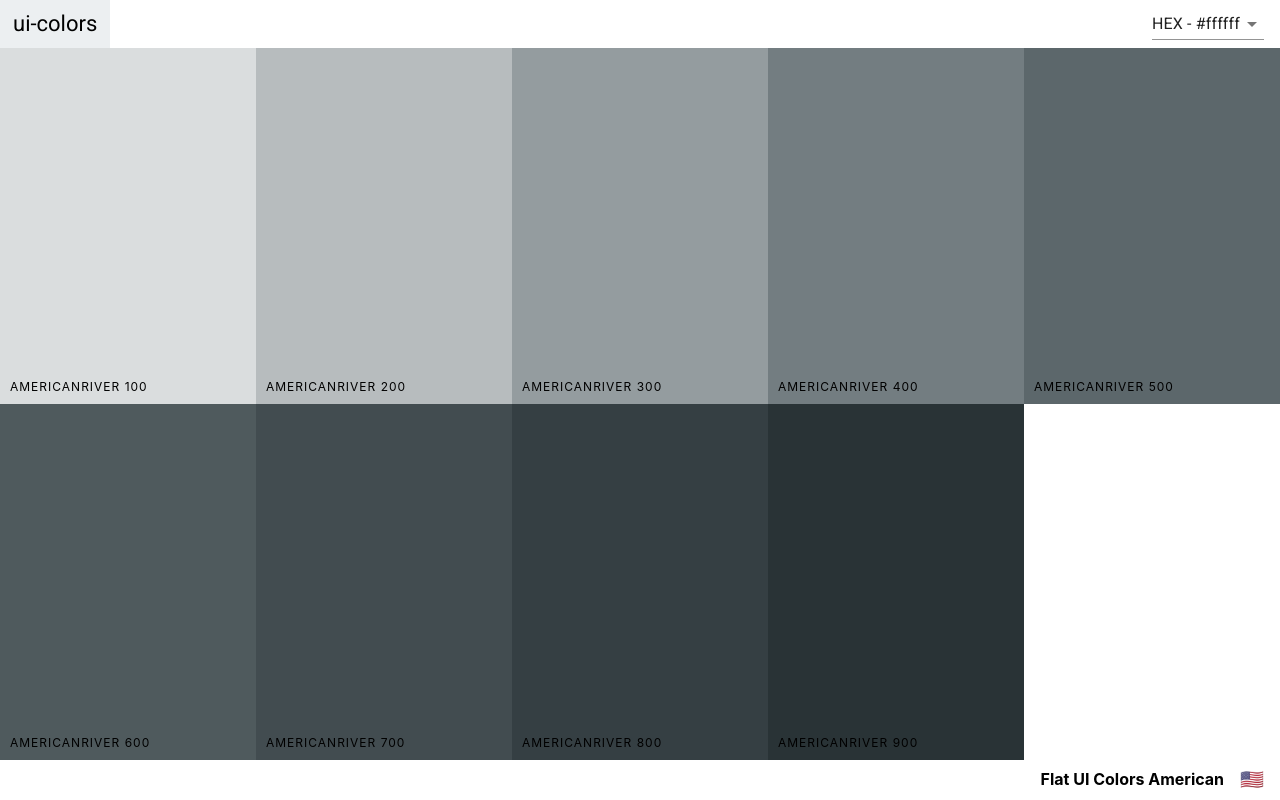
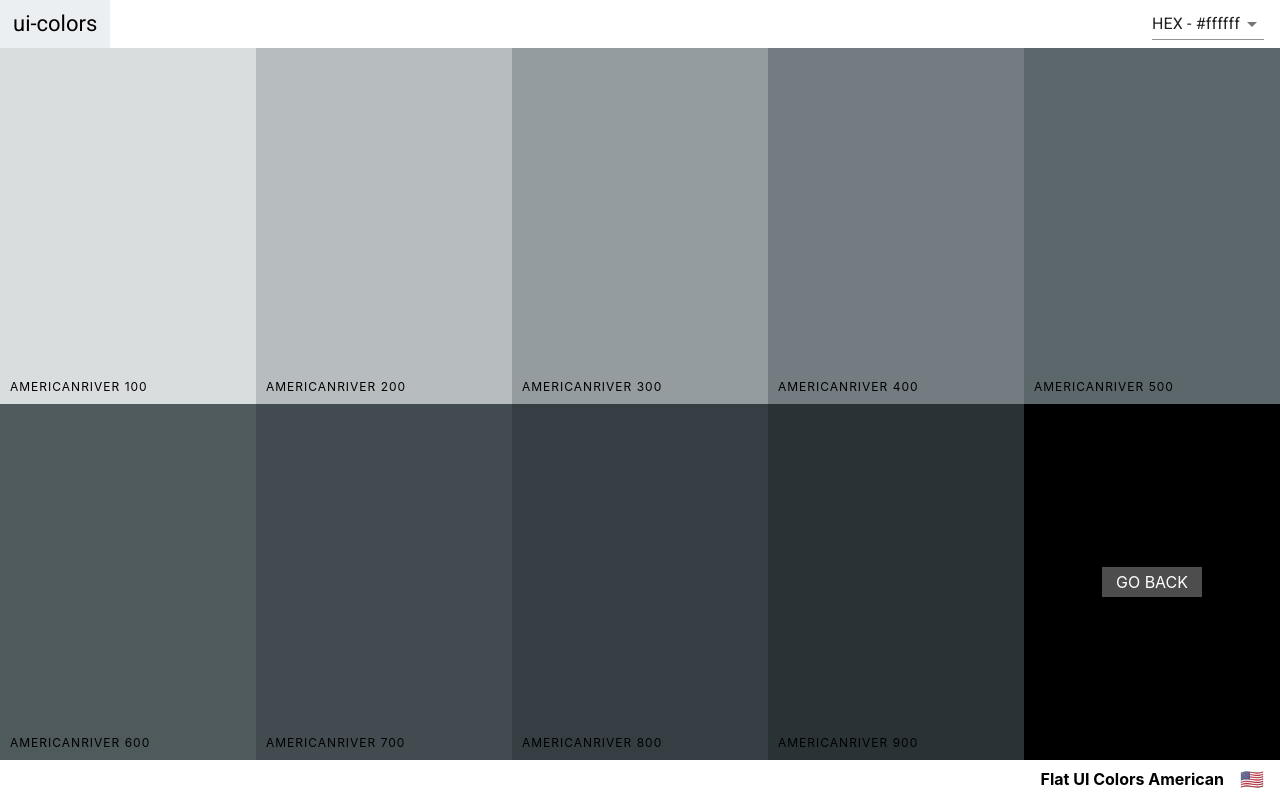
Before and after one commit to nsaicharan/colt-colors, a React (Create React App) app: page /palette/flat-ui-colors-american/americanriver in a window 1280 px wide. Built offline with nearby package versions, Linux system fonts and the light colour scheme.

Commit message:
Add back button on single color palette

```diff
--- a/src/ColorBox.css
+++ b/src/ColorBox.css
@@ -3,7 +3,12 @@
   cursor: pointer;
 }
 
-.copy-button {
+.ColorBox.go-back {
+  background: #000;
+}
+
+.copy-button,
+.back-button {
   width: 100px;
   height: 30px;
   position: absolute;
@@ -20,6 +25,10 @@
   color: white;
   text-transform: uppercase;
   border: none;
+  text-decoration: none;
+}
+
+.copy-button {
   opacity: 0;
 }
 
--- a/src/PaletteList.js
+++ b/src/PaletteList.js
@@ -4,7 +4,7 @@ import MiniPalette from "./MiniPalette";
 
 const styles = {
   root: {
-    backgroundColor: "blue",
+    backgroundColor: "#434190",
     minHeight: "100vh",
     display: "flex",
     alignItems: "flex-start",
@@ -27,9 +27,10 @@ const styles = {
   palettes: {
     boxSizing: "border-box",
     width: "100%",
+    marginBottom: "30px",
     display: "grid",
-    gridTemplateColumns: "repeat(3, 30%)",
-    gridGap: "5%"
+    gridTemplateColumns: "repeat(3, 1fr)",
+    gridGap: "30px"
   }
 };
 
--- a/src/SingleColorPalette.js
+++ b/src/SingleColorPalette.js
@@ -1,4 +1,5 @@
 import React, { useState } from "react";
+import { Link } from "react-router-dom";
 import ColorBox from "./ColorBox";
 import Navbar from "./Navbar";
 import PaletteFooter from "./PaletteFooter";
@@ -37,7 +38,14 @@ function SingleColorPalette(props) {
   return (
     <div className="Palette">
       <Navbar changeFormat={changeFormat} showingAllColors={false} />
-      <div className="Palette-colors">{colorBoxes}</div>
+      <div className="Palette-colors">
+        {colorBoxes}
+        <div className="ColorBox go-back">
+          <Link to={`/palette/${props.palette.id}`} className="back-button">
+            Go Back
+          </Link>
+        </div>
+      </div>
       <PaletteFooter
         paletteName={props.palette.name}
         emoji={props.palette.emoji}
```
